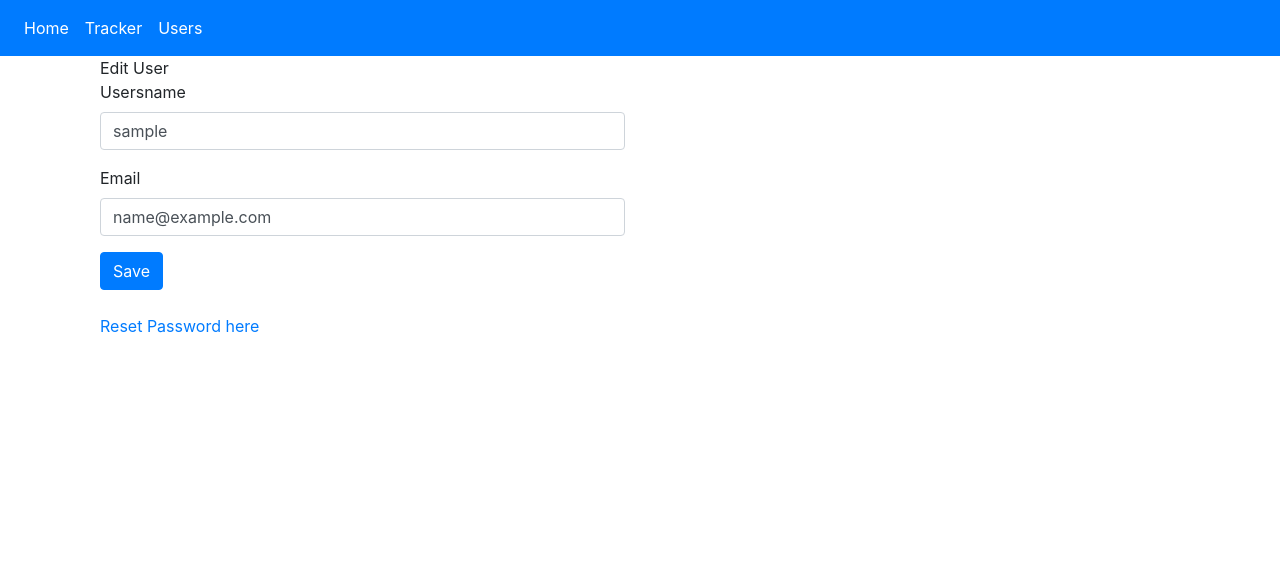
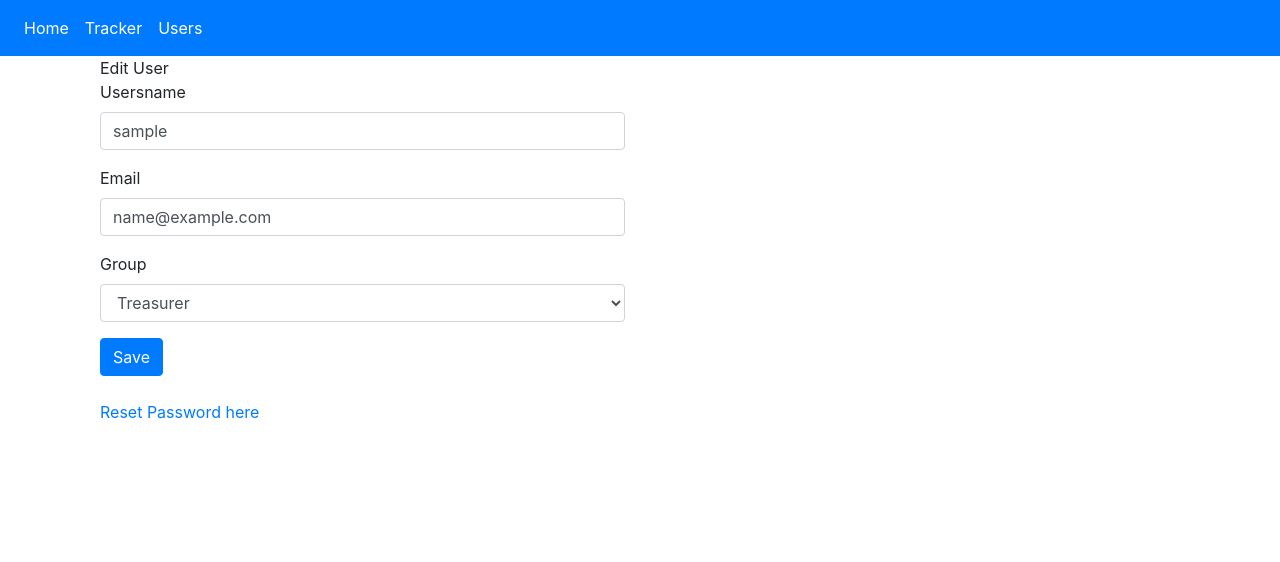
Before and after one commit to rbaylon/ngi, a Flask app: page /user/1 in a window 1280 px wide. Shown: the top 562 px of the page. Run offline with Flask 2, Linux system fonts and the light colour scheme; the visitor is signed in with stand-in values (Sample User, id 1); data comes from the database, SQL or seed files in the repository; some libraries are stand-ins or nearby versions.

Commit message:
misc fix

```diff
--- a/Utils/variables.py
+++ b/Utils/variables.py
@@ -10,3 +10,5 @@ cpc_amounts = {
     'id_fee': 80,
     'chapter_monthly_dues': 0.10
 }
+
+user_groups = [('treasurer','Treasurer'),('secretary','Secretary'),('viewer','Viewer'),('editor','Editor')]
--- a/baseapp/templates/register.html
+++ b/baseapp/templates/register.html
@@ -30,6 +30,9 @@
 				<div class="form-group">
 					{{ wtf.form_field(form.pwconfirm) }}
 				</div>
+				<div class="form-group">
+					{{ wtf.form_field(form.group) }}
+				</div>
 				<button type="submit" class="btn btn-primary">Submit</button>
 			</form>
 		</div>
--- a/baseapp/templates/user.html
+++ b/baseapp/templates/user.html
@@ -21,6 +21,9 @@
 					<div class="form-group">
 						{{ wtf.form_field(form.email)}}
 					</div>
+					<div class="form-group">
+						{{ wtf.form_field(form.group)}}
+					</div>
 					<button type="submit" class="btn btn-primary">
 						{% if form.delete.data == 'N' %}
 							Save
--- a/forms/default_forms.py
+++ b/forms/default_forms.py
@@ -1,6 +1,7 @@
 from flask_wtf import FlaskForm
-from wtforms import StringField, PasswordField, BooleanField, HiddenField
+from wtforms import StringField, PasswordField, BooleanField, HiddenField, SelectField
 from wtforms.validators import InputRequired, Email, Length, EqualTo
+from Utils.variables import user_groups
 
 
 class LoginForm(FlaskForm):
@@ -13,6 +14,7 @@ class RegisterForm(FlaskForm):
     username = StringField('Username', validators=[InputRequired(), Length(min=4, max=15)])
     password = PasswordField('Password', validators=[InputRequired(), Length(min=8, max=80)])
     email = StringField('Email', validators=[InputRequired(), Length(max=50), Email()])
+    group = SelectField('Group', choices=user_groups)
 
 
 class UsersForm(FlaskForm):
@@ -21,12 +23,14 @@ class UsersForm(FlaskForm):
     password = PasswordField('password', validators=[InputRequired(), Length(min=6, max=80),EqualTo('pwconfirm',
                                 message='Passwords must match')])
     pwconfirm = PasswordField('Repeat Password')
+    group = SelectField('Group', choices=user_groups)
     delete = HiddenField('Delete', default='N', validators=[Length(max=1)])
 
 
 class UsersFormEdit(FlaskForm):
     username = StringField('Usersname', validators=[InputRequired(), Length(min=4, max=15)])
     email = StringField('Email', validators=[InputRequired(), Length(max=50), Email()])
+    group = SelectField('Group', choices=user_groups)
     delete = HiddenField('Delete', default='N', validators=[Length(max=1)])
 
 
```
